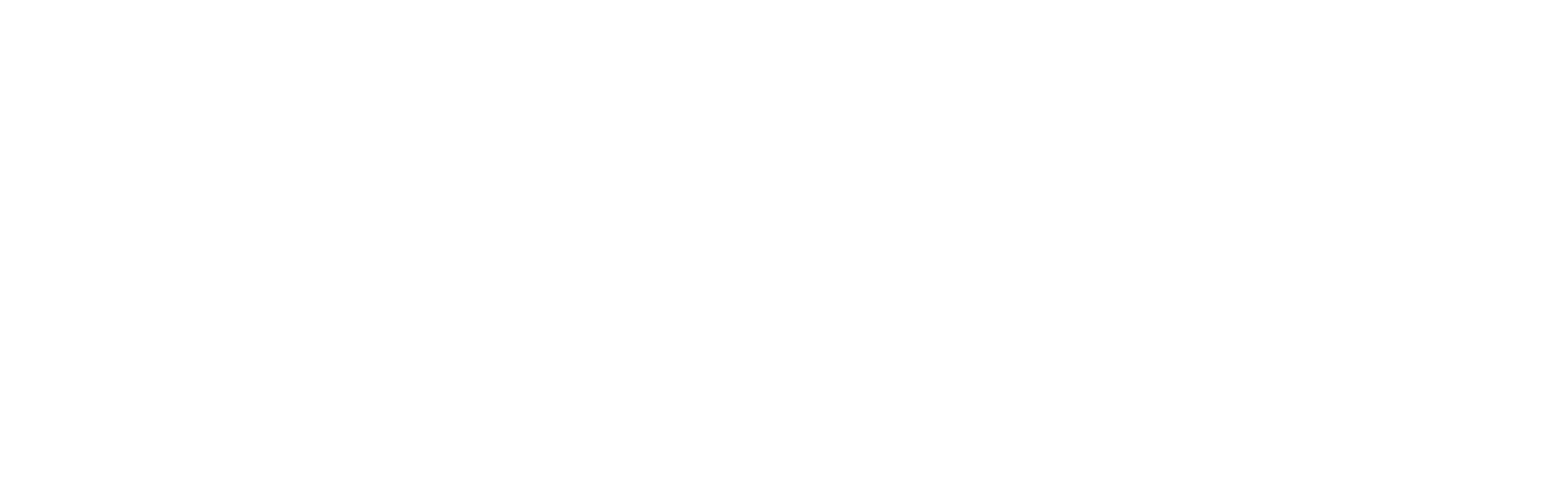
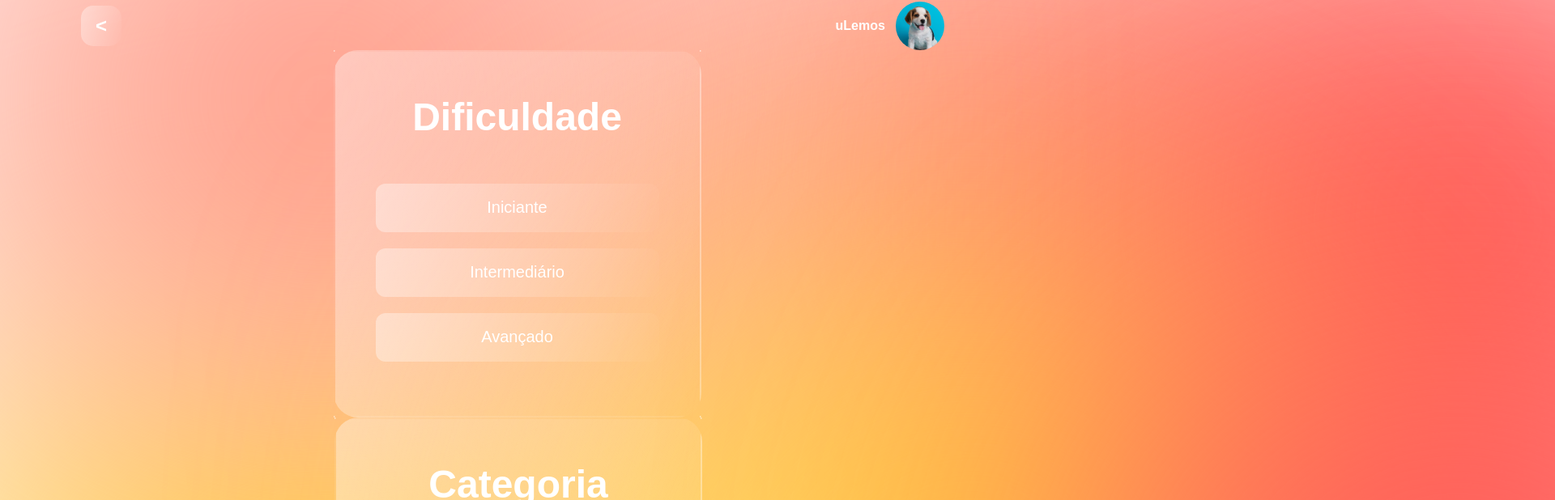
Before and after one commit to uLemos/Quiz_Devision, a React (Vite) app: page /categories in a window 1280 px wide. Before the commit this address had no page. Shown: the part 78-696 px from the top of the page at 81% size, 1920 px wide, since content can reach past the window. Built offline with nearby package versions, Linux system fonts and the light colour scheme.

Commit message:
:memo: Categorias e níveis de dificuladade

```diff
--- a/src/Router/routes.jsx
+++ b/src/Router/routes.jsx
@@ -6,6 +6,7 @@
 import Admin from "../components/admin/admin.jsx";
 import Manager from "../components/manager/manager.jsx";
 import { AnimatePresence } from "framer-motion";
+import CategoriesPage from "../components/categoriesPage.jsx";
 
 const Routs = () => {
   const location = useLocation();
@@ -18,6 +19,7 @@
         <Route element={<LoginPage />} path="/loginPage" />
         <Route element={<Admin />} path="/admin" />
         <Route element={<Manager />} path="/manager" />
+        <Route element={<CategoriesPage />} path="/categories" />
       </Routes>
     </AnimatePresence>
   );
--- a/src/components/Cards/cardAccess.jsx
+++ b/src/components/Cards/cardAccess.jsx
@@ -60,7 +60,13 @@
               </button>
             </Link>
           )}
-          {!isLoginAdm && <button type="submit">Entrar</button>}
+          {!isLoginAdm &&
+            (
+              <Link to="/categories">
+                <button type="submit">Entrar</button>
+              </Link>
+            )
+          }
         </div>
       </form>
     </motion.div>
--- /dev/null
+++ b/src/components/Cards/cardOptions.jsx
@@ -0,0 +1,47 @@
+import React from "react";
+import '../../css/cardCss/cardOptions.css';
+import { useState, useEffect } from 'react';
+
+
+const CardOptions = ({ options, title }) => {
+
+    const [selectedIndex, setSelectedIndex] = useState(null);
+
+    useEffect(() => {
+        const buttons = document.querySelectorAll('.btnOptions');
+        buttons.forEach((button, index) => {
+            if (index === selectedIndex) {
+                button.classList.add('selected');
+            } else {
+                button.classList.remove('selected');
+            }
+        });
+    }, [selectedIndex]);
+
+    const handleOptionSelect = (index) => {
+        console.log(index);
+        setSelectedIndex(index);
+    }
+
+    return (
+        <>
+            <div className="containerOptions">
+                <div className="titleOptions">
+                    <a>{title}</a>
+                </div>
+                {options.map((option, index) => (
+                    <button
+                        key={index}
+                        type="button"
+                        className="btnOptions"
+                        onClick={() => handleOptionSelect(index)}
+                    >
+                        {option}
+                    </button>
+                ))}
+            </div>
+        </>
+    )
+}
+
+export default CardOptions;
--- a/src/components/buttons/buttonBack.jsx
+++ b/src/components/buttons/buttonBack.jsx
@@ -2,8 +2,9 @@
 import "../../css/buttons.css";
 import { Link } from "react-router-dom";
 import { motion } from "framer-motion";
+import Dog from "../../img/dog.png";
 
-const ButtonBack = ({ path }) => {
+const ButtonBack = ({ path, isLogged }) => {
   const teste = () => {
     if (path.typeof === "undefined") path = "/";
     console.log(path);
@@ -22,6 +23,14 @@
             <a>&lt;</a>
           </button>
         </Link>
+
+        {isLogged && (
+          <div className="perfilName">
+            <a>uLemos</a>
+            <img src={Dog} />
+          </div>
+        )}
+
       </motion.div>
     </>
   );
--- /dev/null
+++ b/src/components/categoriesPage.jsx
@@ -0,0 +1,22 @@
+import React from "react";
+import "../css/ellipses.css";
+import Ellipses from "./ellipses.jsx";
+import ButtonBack from "./buttons/buttonBack.jsx";
+import CardOptions from "./Cards/cardOptions.jsx";
+
+const CategoriesPage = () => {
+    return (
+        <>
+            <Ellipses />
+            <ButtonBack path={"/screenInitial"} isLogged={true}/>
+            <CardOptions options={["Iniciante", "Intermediário", "Avançado"]} title={"Dificuldade"} />
+            <div className="midOptions"></div>
+            <CardOptions options={["Front-end", "Back-end", "Full Stack"]} title={"Categoria"} />
+            <div className="confirmedOptions">
+                <button>Confirmar</button>
+            </div>
+        </>
+    )
+}
+
+export default CategoriesPage;
--- a/src/components/loginPage.jsx
+++ b/src/components/loginPage.jsx
@@ -8,7 +8,7 @@
   return (
     <>
       <Ellipses />
-      <ButtonBack path={"/screenInitial"} />
+      <ButtonBack path={"/screenInitial"} isLogged={false} />
       <div className="containerCard">
         <CardAccess isLoginAdm={true} />
       </div>
--- a/src/components/screenInitial.jsx
+++ b/src/components/screenInitial.jsx
@@ -12,7 +12,7 @@
   return (
     <>
       <Ellipses />
-      <ButtonBack path={"/"} />
+      <ButtonBack path={"/"} isLogged={false} />
       <motion.div
         initial={{ opacity: 0 }}
         animate={{ opacity: 1 }}
@@ -30,6 +30,7 @@
           <CardRegister />
         </div>
       </motion.div>
+      <div className="container-buttonAdm">
         <Link to="/loginPage">
           <motion.div
             initial={{ width: 0 }}
@@ -40,6 +41,7 @@
             <button>Administrador</button>
           </motion.div>
         </Link>
+      </div>
     </>
   );
 };
--- a/src/css/buttons.css
+++ b/src/css/buttons.css
@@ -24,10 +24,10 @@
 }
 
 .container-back{
-  position: relative;
   display: flex;
   width: 100%;
-  margin-bottom: 50px;
+  justify-content: space-between;
+  align-items: center;
   /* margin: 30px;
   padding: 30px; */
   z-index: 1;
@@ -40,3 +40,20 @@
   justify-content: center;
   display: flex;
 }
+
+.perfilName{
+  display: flex;
+  width: 15%;
+  align-items: center;
+  justify-content: space-evenly;
+  font-weight: 700;
+  color: #FFFF;
+}
+
+.perfilName img{
+  bottom: 0;
+  width: 60px;
+  height: 60px;
+  border-radius: 50%;
+  overflow: hidden;
+}
--- /dev/null
+++ b/src/css/cardCss/cardOptions.css
@@ -0,0 +1,92 @@
+.containerOptions{
+    display: flex;
+    position: relative;
+    justify-content: center;
+    align-items: center;
+    flex-direction: column;
+    width: 450px;
+    height: 450px;
+    border: transparent;
+    border-radius: 30px;
+    margin: 0px 50px 0px 50px;
+    background: linear-gradient(106.12deg, rgba(255, 255, 255, 0.4) -4.46%, rgba(255, 255, 255, 0) 102.72%);
+    border: 2px solid;
+    border-width: 1px, 1px, 1px, 1px;
+    border-style: solid;
+    border-image-source: linear-gradient(104.45deg, rgba(255, 255, 255, 0.7) 0%, rgba(255, 255, 255, 0) 100.63%);
+}
+
+.btnOptions{
+    width: 350px;
+    height: 60px;
+    font-weight: 400;
+    font-size: 20px;
+    color: #FFFFFFFF;
+    margin: 10px;
+    display: flex;
+    justify-content: center;
+    align-items: center;
+    border: 1px solid;
+    border: transparent;
+    border-radius: 12px;
+    background: linear-gradient(106.12deg, rgba(255, 255, 255, 0.4) -4.46%, rgba(255, 255, 255, 0) 102.72%);
+    border-image-source: linear-gradient(105.39deg, rgba(255, 255, 255, 0.7) -4.74%, rgba(255, 255, 255, 0) 101.52%);
+}
+
+.btnOptions:hover{
+    cursor: pointer;
+    font-weight: 700;
+    border: 1px;
+    background: linear-gradient(104.45deg, rgba(30, 110, 155, 0.7) 0%, rgba(0, 97, 151, 0) 100.63%);
+    box-shadow: 5px 5px 10px 0px rgba(0, 0, 0, 0.05);
+}
+
+.btnOptions.selected{
+    background: linear-gradient(104.45deg, rgba(30, 110, 155, 0.7) 0%, rgba(0, 97, 151, 0) 100.63%);
+    box-shadow: 5px 5px 10px 0px rgba(0, 0, 0, 0.05);
+}
+
+.titleOptions{
+    width: 100%;
+    height: 10%;
+    display: flex;
+    font-size: 48px;
+    font-weight: bold;
+    padding-bottom: 50px;
+    justify-content: center;
+    align-items: center;
+    color: #FFFFFFFF;
+}
+
+.midOptions{
+    width: 3px;
+    height: 330px;
+    display: flex;
+    border-radius: 40px;
+    background-color: #FFFFFF;
+    justify-content: center;
+    align-items: center;
+}
+
+.confirmedOptions{
+    width: 100%;
+    display: flex;
+    padding-top: 30px;
+    justify-content: center;
+    position: relative;
+}
+
+.confirmedOptions button{
+    width: 250px;
+    height: 45px;
+    font-weight: bold;
+    border-radius: 12px;
+    background: linear-gradient(106.12deg, rgba(255, 255, 255, 0.4) -4.46%, rgba(255, 255, 255, 0) 102.72%);
+    border-image-source: linear-gradient(105.39deg, rgba(255, 255, 255, 0.7) -4.74%, rgba(255, 255, 255, 0) 101.52%);
+}
+
+.confirmedOptions button:hover{
+    cursor: pointer;
+    background: linear-gradient(104.45deg, rgba(30, 110, 155, 0.7) 0%, rgba(0, 97, 151, 0) 100.63%);
+    box-shadow: 5px 5px 10px 0px rgba(0, 0, 0, 0.05);
+}
--- a/src/css/screenInitial.css
+++ b/src/css/screenInitial.css
@@ -1,11 +1,12 @@
 .containerCards{
   z-index: 1;
+  justify-content: center;
+  display: flex;
   width: 100%;
   height: 80%;
 }
 
 .container-screenInitial{
-  position: relative;
   display: flex;
   width: 100%;
   z-index: 1;
@@ -29,6 +30,8 @@
   align-items: center;
 }
 
+
+
 .container-admin{
   display: flex;
   position: relative;
@@ -47,3 +50,11 @@
 .container-admin button:hover{
   color: aliceblue;
 }
+
+.container-buttonAdm{
+  width: 100%;
+  display: flex;
+  padding: 10px;
+  align-items: center;
+  justify-content: center;
+}
--- a/src/index.css
+++ b/src/index.css
@@ -4,6 +4,7 @@
     justify-content: center;
     align-items: center;
     display: flex;
+    font-family: sans-serif;
 }
 
 #root{
@@ -13,6 +14,6 @@
     margin: 60px;
     display: flex;
     justify-content: center;
-    align-items: center;
+    align-items: flex-start;
     flex-wrap: wrap;
 }
```
Lines whose indentation alone changed are shown as unchanged.
